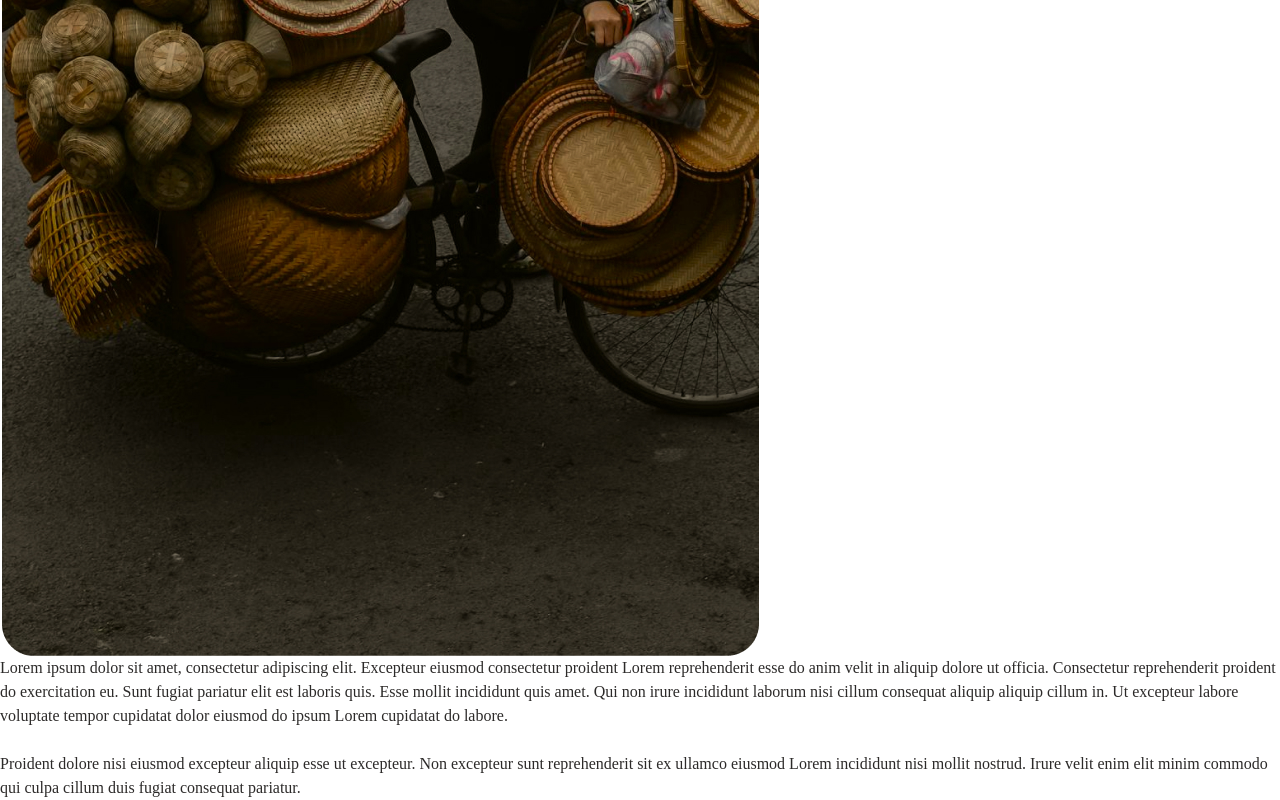
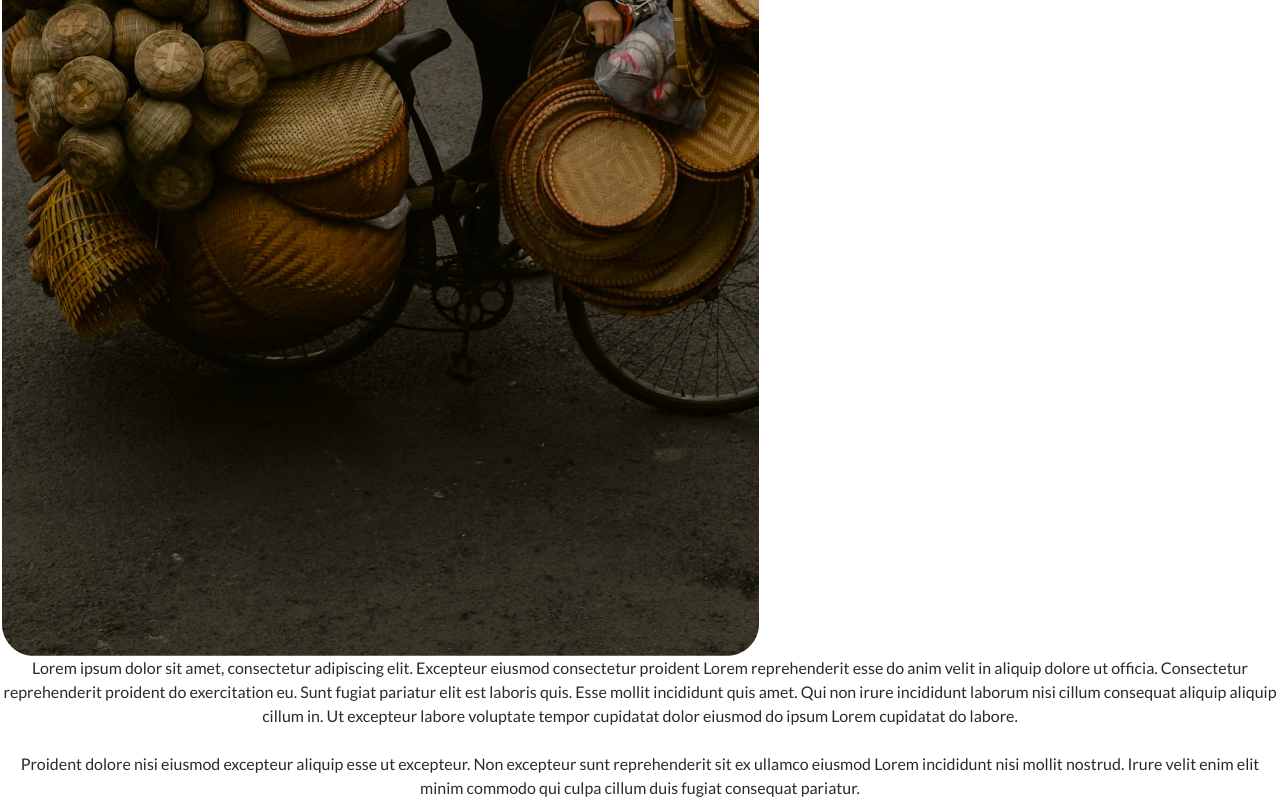
Before and after one commit to truongnhuhungnam3793/interview, a React (Vite) app: page / in a window 1280 px wide. Shown: the part 1852-2652 px from the top of the page. Built offline with nearby package versions, Linux system fonts and the light colour scheme.

Commit message:
add fonts + utilities class

```diff
--- a/index.html
+++ b/index.html
@@ -5,6 +5,12 @@
     <link rel="icon" type="image/svg+xml" href="/vite.svg" />
     <meta name="viewport" content="width=device-width, initial-scale=1.0" />
     <title>Wgentech Orangy Shop</title>
+    <link rel="preconnect" href="https://fonts.googleapis.com" />
+    <link rel="preconnect" href="https://fonts.gstatic.com" crossorigin />
+    <link
+      href="https://fonts.googleapis.com/css2?family=Lato:ital,wght@0,100;0,300;0,400;0,700;0,900;1,100;1,300;1,400;1,700;1,900&family=Lora:ital,wght@0,400..700;1,400..700&display=swap"
+      rel="stylesheet"
+    />
   </head>
   <body>
     <div id="root"></div>
--- a/src/index.css
+++ b/src/index.css
@@ -39,3 +39,13 @@
   height: auto;
   display: block;
 }
+
+/* utilities class */
+.text--center {
+  text-align: center;
+}
+
+.font-lato {
+  font-family: "Lato", sans-serif;
+  font-style: normal;
+}
```
